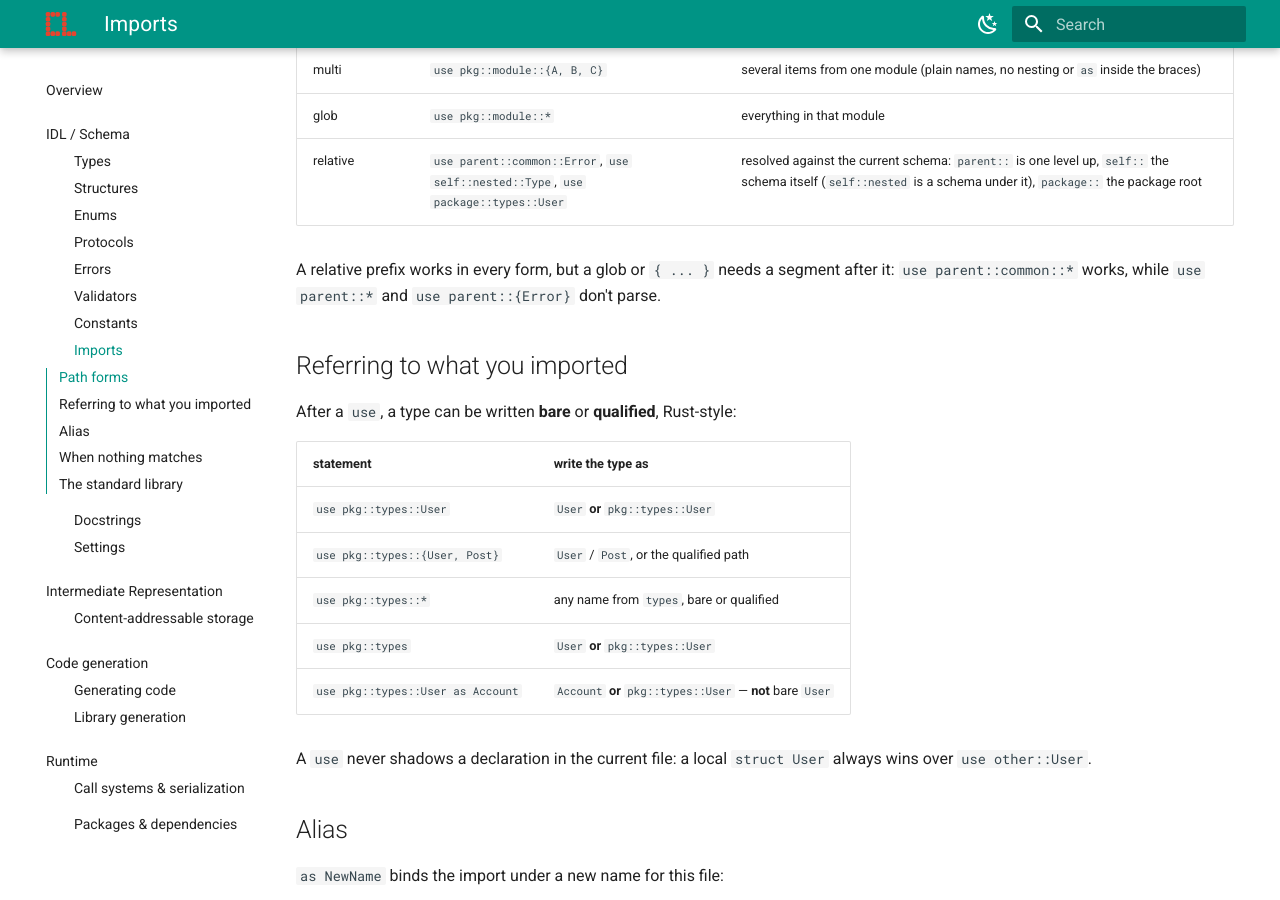
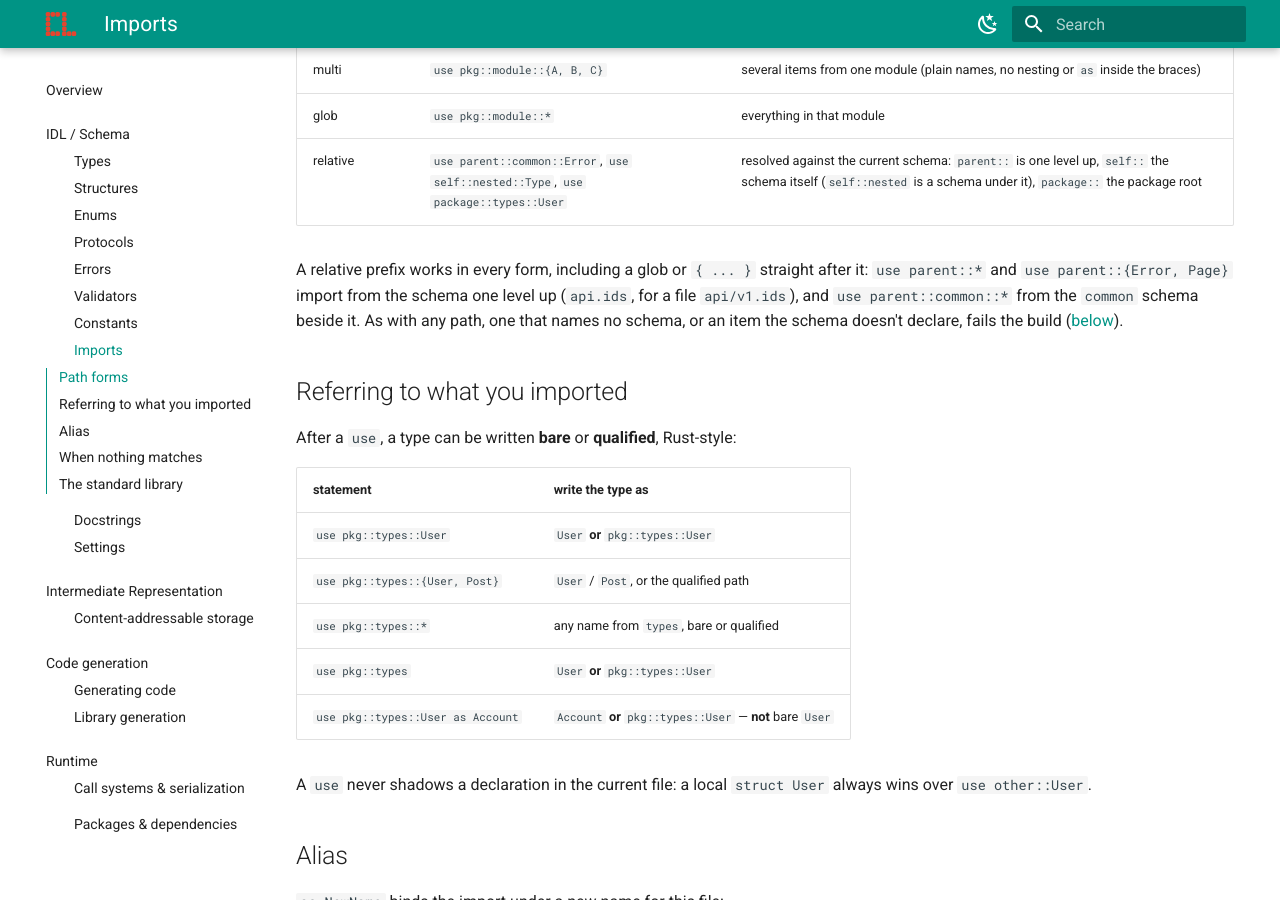
Before and after one commit to ComlineProject/docs, an MkDocs documentation site: the page built from docs/docs/guide/idl/use.md, in a window 1280 px wide and 900 px high, scrolled down 605 px. Built offline with MkDocs 1.6.1 and Material for MkDocs 9.7.7, drawn with Linux system fonts in a browser that asks for light colours; the version menu is left out.

Commit message:
Document bare relative globs and the git cache after a failed fetch
`use parent::*` and `use parent::{Error}` parse and resolve now, so the
guide no longer says they don't. The packages guide notes that a failed
git fetch leaves nothing in the cache. The design record's status list
mentions the grammar fix.

```diff
--- a/docs/docs/guide/idl/use.md
+++ b/docs/docs/guide/idl/use.md
@@ -22,9 +22,12 @@ use parent::common::Error
 | glob | `use pkg::module::*` | everything in that module |
 | relative | `use parent::common::Error`, `use self::nested::Type`, `use package::types::User` | resolved against the current schema: `parent::` is one level up, `self::` the schema itself (`self::nested` is a schema under it), `package::` the package root |
 
-A relative prefix works in every form, but a glob or `{ ... }` needs a segment
-after it: `use parent::common::*` works, while `use parent::*` and
-`use parent::{Error}` don't parse.
+A relative prefix works in every form, including a glob or `{ ... }` straight
+after it: `use parent::*` and `use parent::{Error, Page}` import from the schema
+one level up (`api.ids`, for a file `api/v1.ids`), and `use parent::common::*`
+from the `common` schema beside it. As with any path, one that names no schema,
+or an item the schema doesn't declare, fails the build
+([below](#when-nothing-matches)).
 
 ## Referring to what you imported
 
```
Also changed, not shown: docs/docs/design/editor-dependency-packages.md (+2 -1 lines), docs/docs/guide/packages/index.md (+3 -1 lines).
